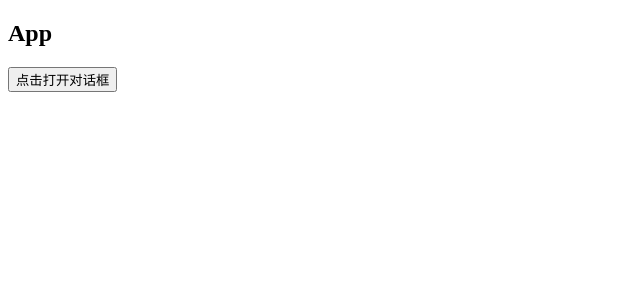
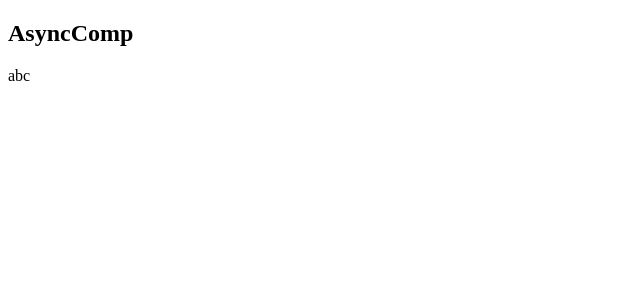
Before and after one commit to cjshinning/hello-vue3, a Vue app: page / in a window 1280 px wide. Shown: the top 300 px of the page, without its empty margins (0-640 px from the left). Built offline with nearby package versions, Linux system fonts and the light colour scheme.

Commit message:
vue3学习-suspense不确定的

```diff
--- a/src/App.vue
+++ b/src/App.vue
@@ -32,10 +32,19 @@
   <button @click="color='blue'">蓝</button>
   <son></son> -->
 
-  <div class="father">
+  <!-- <div class="father">
     <h2>App</h2>
     <modal-button></modal-button>
-  </div>
+  </div> -->
+
+  <Suspense>
+    <template v-slot:default>
+      <AsyncComp/>
+    </template>
+    <template v-slot:fallback>
+      <h1>LOADING...</h1>
+    </template>
+  </Suspense>
 </template>
 
 <script>
@@ -44,14 +53,16 @@ import Child1 from './components/child1.vue';
 import Child2 from './components/child2.vue';
 import Son from './components/Son.vue';
 import ModalButton from './components/ModalButton.vue';
+import {defineAsyncComponent} from 'vue';
+const AsyncComp = defineAsyncComponent(()=>import('./components/AsyncComp.vue'));
 
 export default {
   setup(){
-    const color = ref('red');
-    provide('color', color);
-    return {
-      color
-    }
+    // const color = ref('red');
+    // provide('color', color);
+    // return {
+    //   color
+    // }
     // console.log('我执行了');
     // const msg = ref('hello, vue3');
     // return {
@@ -209,12 +220,15 @@ export default {
     // return {
     //   ...state2
     // }
+
+    return {}
   },
   components: {
     Child1,
     Child2,
     Son,
-    ModalButton
+    ModalButton,
+    AsyncComp
   },
   // beforeCreate(){
   //   console.log('beforeCreate执行了')
--- /dev/null
+++ b/src/components/AsyncComp.vue
@@ -0,0 +1,17 @@
+<template>
+    <h2>AsyncComp</h2>
+    <p>{{msg}}</p>
+</template>
+<script>
+export default {
+    setup(){
+        return new Promise((resolve, reject) => {
+            setTimeout(()=>{
+                resolve({
+                    msg: 'abc'
+                })
+            }, 2000)
+        })
+    }
+}
+</script>
```
